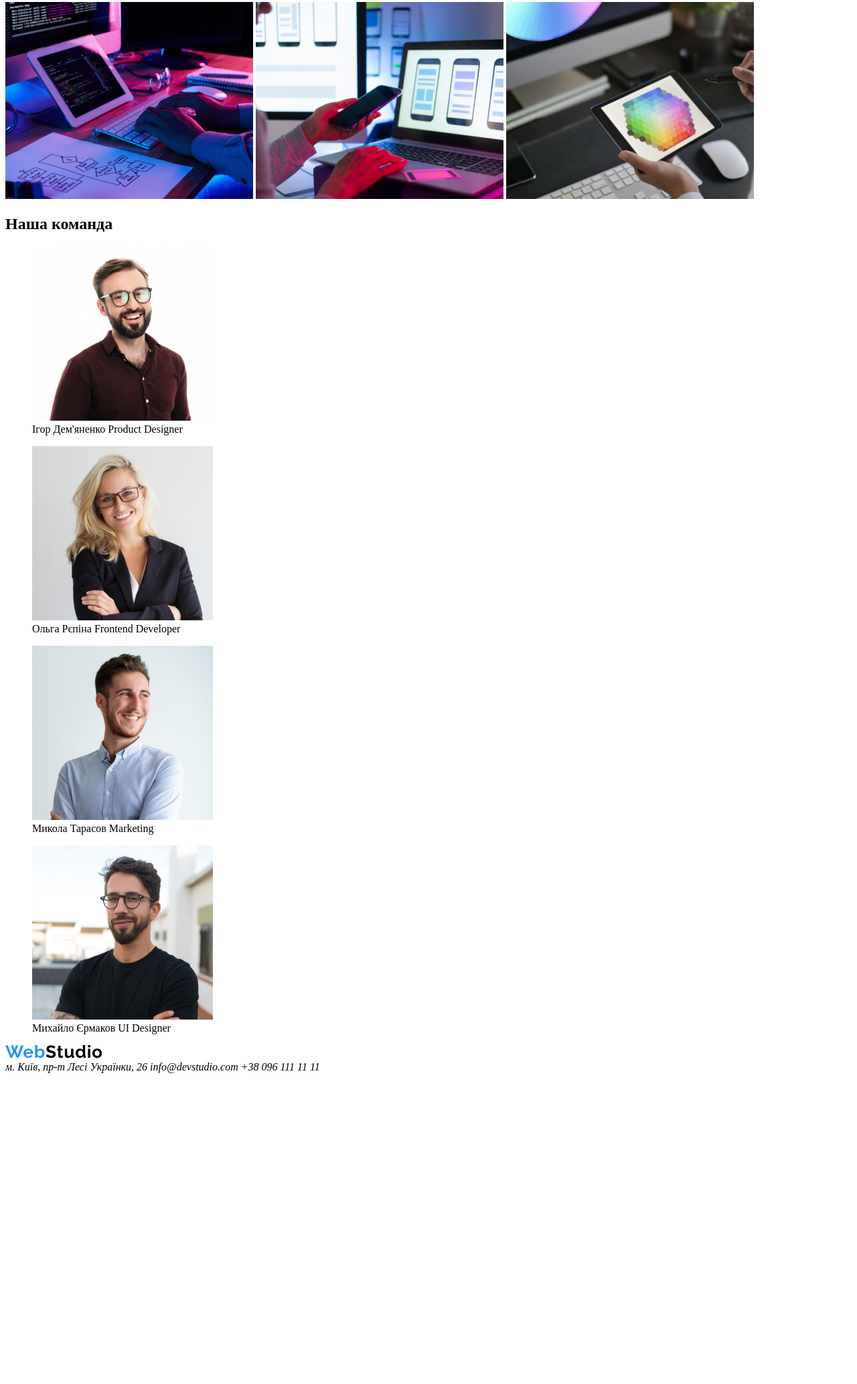
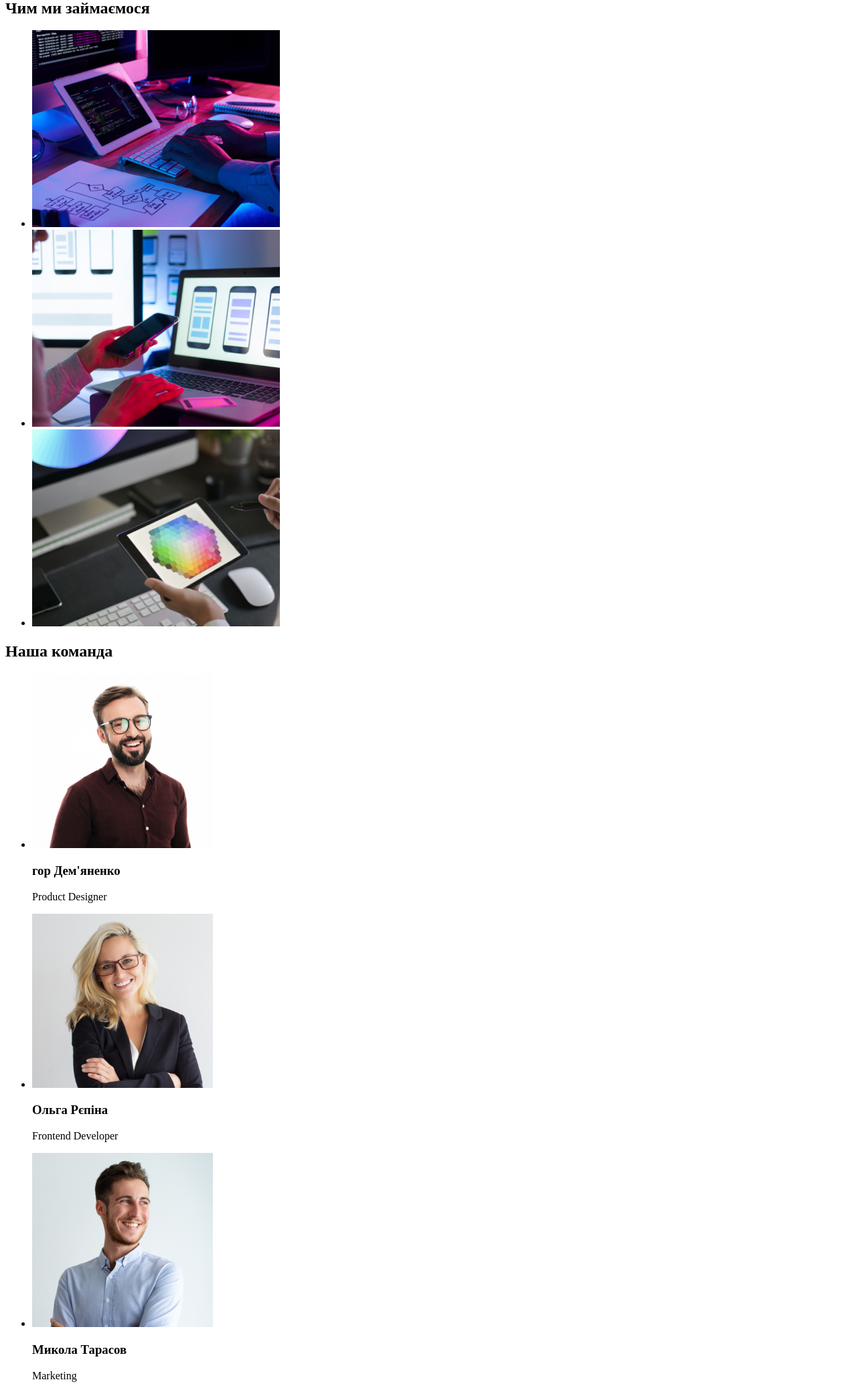
Before and after one commit to DanyloSvietik/goit-markup-hw-01, a plain HTML site: page index.html in a window 1280 px wide. Shown: the part 642-2708 px from the top of the page at 67% size. Before the commit the page ends 2252 px from the top, so only its background shows below. Drawn offline with Linux system fonts and the light colour scheme.

Commit message:
update-index.html-2022-10-20

```diff
--- a/index.html
+++ b/index.html
@@ -1,20 +1,16 @@
 <!DOCTYPE html>
-<html lang="zxx">
-
+<html lang="uk">
 <head>
     <meta charset="UTF-8">
     <meta http-equiv="X-UA-Compatible" content="IE=edge">
     <meta name="viewport" content="width=device-width, initial-scale=1.0">
     <title>Студия</title>
 </head>
-
 <body>
     <!--Шапка сайта-->
     <header>
-        <a href="./">
-            <img src="./images/Logo-Web.svg" alt="логотип компании">
-        </a>
         <nav>
+            <a href="WebStudio">WebStudio</a>
             <ul>
                 <li><a href="">Студія</a></li>
                 <li><a href="">Портфоліо</a></li>
@@ -28,14 +24,13 @@
     </header>
     <!--Основной блок - Герой-->
     <main>
-        <div>
             <section>
                 <h1>Ефективні рішення для <br /> вашого бізнесу</h1>
-                <button>Замовити послугу</button>
+                <button type="button">Замовити послугу</button>
             </section>
-        </div>
         <!--Преимущества-->
         <section>
+            <h2>Переваги</h2>
             <ul>
                 <li>
                     <h3>УВАГА ДО ДЕТАЛЕЙ</h3>
@@ -62,40 +57,48 @@
         <!--Примеры работ-->
         <section>
             <h2>Чим ми займаємося</h2>
-            <img src="./images/img-01.jpg" alt="клавиатура" width="370">
-            <img src="./images/img-02.jpg" alt="смартфон" width="370">
-            <img src="./images/img-03.jpg" alt="планшет" width="370">
+            <ul>
+                <li><img src="./images/img-01.jpg" alt="клавиатура" width="370"></li>
+                <li><img src="./images/img-02.jpg" alt="смартфон" width="370"></li>
+                <li><img src="./images/img-03.jpg" alt="планшет" width="370"></li>
+            </ul>
         </section>
         <!--Команда-->
         <section>
             <h2>Наша команда</h2>
-            <figure>
-                <img src="./images/01-igor-01.jpg" alt="Ігор Дем'яненко" width="270">
-                <figcaption>Ігор Дем'яненко Product Designer</figcaption>
-            </figure>
-            <figure>
-                <img src="./images/02-olga-02.jpg" alt="Ольга Рєпіна" width="270">
-                <figcaption>Ольга Рєпіна Frontend Developer</figcaption>
-            </figure>
-            <figure>
-                <img src="./images/03-mykola-03.jpg" alt="Микола Тарасов" width="270">
-                <figcaption>Микола Тарасов Marketing</figcaption>
-            </figure>
-            <figure>
-                <img src="./images/04-myhailo-04.jpg" alt="Михайло Єрмаков" width="270">
-                <figcaption>Михайло Єрмаков UI Designer</figcaption>
-            </figure>
+            <ul>
+                <li>
+                    <img src="./images/01-igor-01.jpg" alt="Ігор Дем'яненко" width="270">
+                    <h3>гор Дем'яненко</h3>
+                    <p>Product Designer</p>
+                </li>
+                <li>
+                    <img src="./images/02-olga-02.jpg" alt="Ольга Рєпіна" width="270">
+                    <h3>Ольга Рєпіна</h3>
+                    <p>Frontend Developer</p>
+                </li>
+                <li>
+                    <img src="./images/03-mykola-03.jpg" alt="Микола Тарасов" width="270">
+                    <h3>Микола Тарасов</h3>
+                    <p>Marketing</p>
+                </li>
+                <li>
+                    <img src="./images/04-myhailo-04.jpg" alt="Михайло Єрмаков" width="270">
+                    <h3>Михайло Єрмаков</h3>
+                    <p>UI Designer</p>
+                </li>
+            </ul>
         </section>
     </main>
     <!--Футер-->
     <footer>
-        <a href="./">
-            <img src="./images/Logo-Web.svg" alt="логотип компании">
-        </a>
+        <a href="WebStudio">WebStudio</a>
         <address>
-            м. Київ, пр-т Лесі Українки, 26
-            info@devstudio.com
-            +38 096 111 11 11
+            <ul>
+                <li><a href="м. Київ, пр-т Лесі Українки, 26">м. Київ, пр-т Лесі Українки, 26</a></li>
+                <li><a href="mailto:info@devstudio.com">info@devstudio.com</a></li>
+                <li><a href="tel:+380961111111">+38 096 111 11 11</a></li>
+            </ul>
         </address>
     </footer>
 </body>
```
